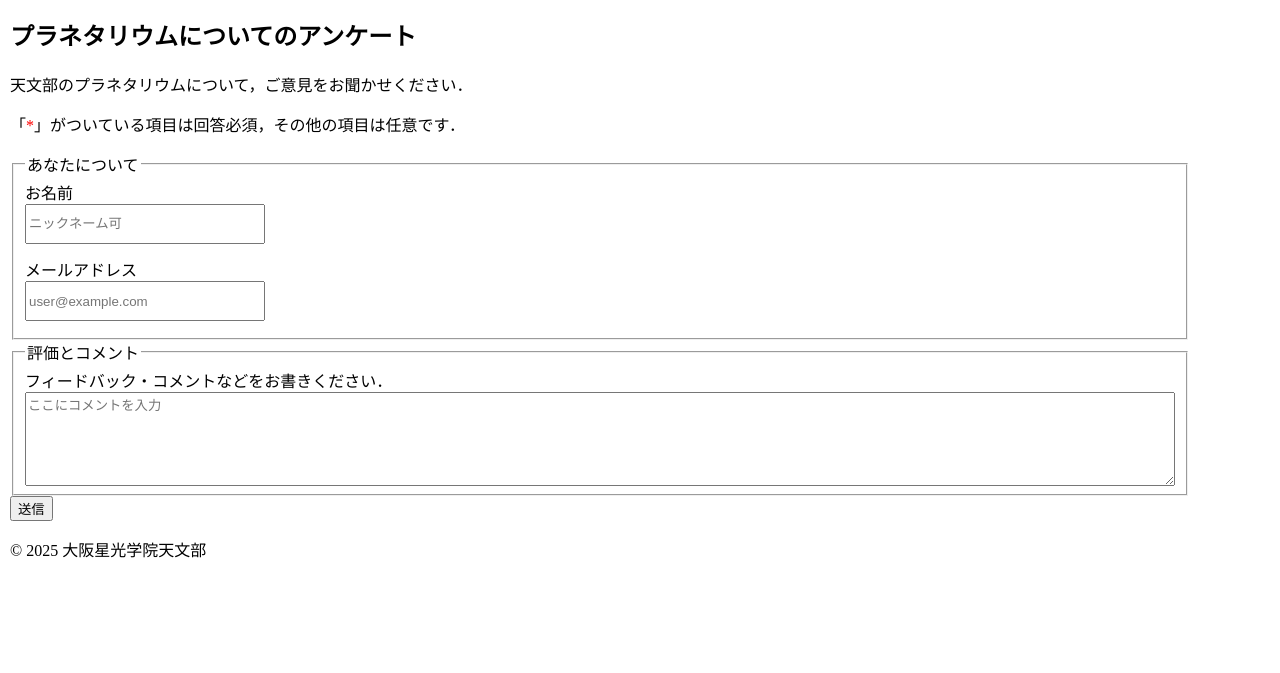
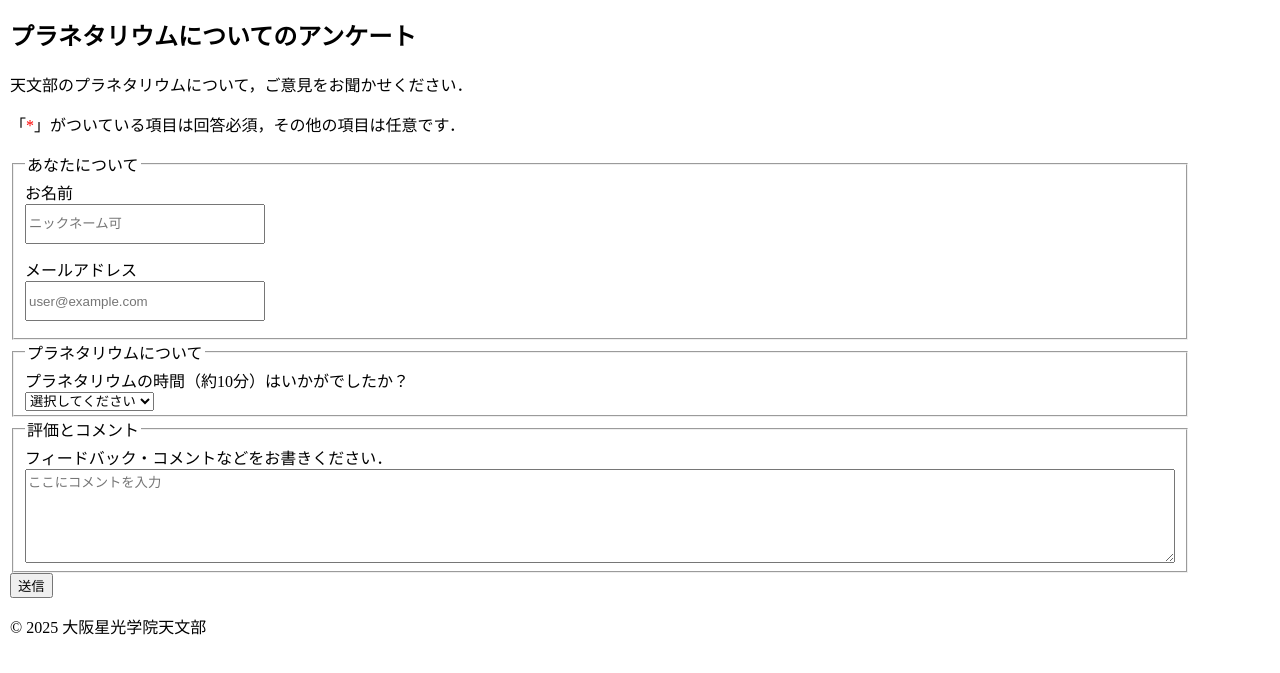
Before and after one commit to te-wing/starlight25, an Astro site: page /form/planetarium in a window 1280 px wide. Shown: the part 107-780 px from the top of the page. Built offline with nearby package versions, Linux system fonts and the light colour scheme; Astro itself is replaced by a stand-in of ours.

Commit message:
プラネタリウム

```diff
--- a/src/components/FormsFunc/FormUI.svelte
+++ b/src/components/FormsFunc/FormUI.svelte
@@ -11,6 +11,7 @@
   let email: string = '';
   let comment: string = '';
   let rate: IntegerFrom0To5 = 0;
+  let length: string = '';
 
   export let aboutThis;
 
@@ -63,7 +64,18 @@
         <label for="ver3">活動報告</label><br><br>
       </fieldset>
     {:else if aboutThis === 'planetarium'}
-
+      <fieldset>
+        <legend>プラネタリウムについて</legend>
+        <label for='length'>プラネタリウムの時間（約10分）はいかがでしたか？</label><br>
+        <select id='name' bind:value={length}>
+          <option value=''>選択してください</option>
+          <option value='too-short'>短すぎる</option>
+          <option value='short'>少し短い</option>
+          <option value='good'>丁度良い</option>
+          <option value='long'>少し長い</option>
+          <option value='too-long'>長すぎる</option>
+        </select>
+      </fieldset>
     {/if}
     <fieldset>
       <legend>評価とコメント</legend>
```
